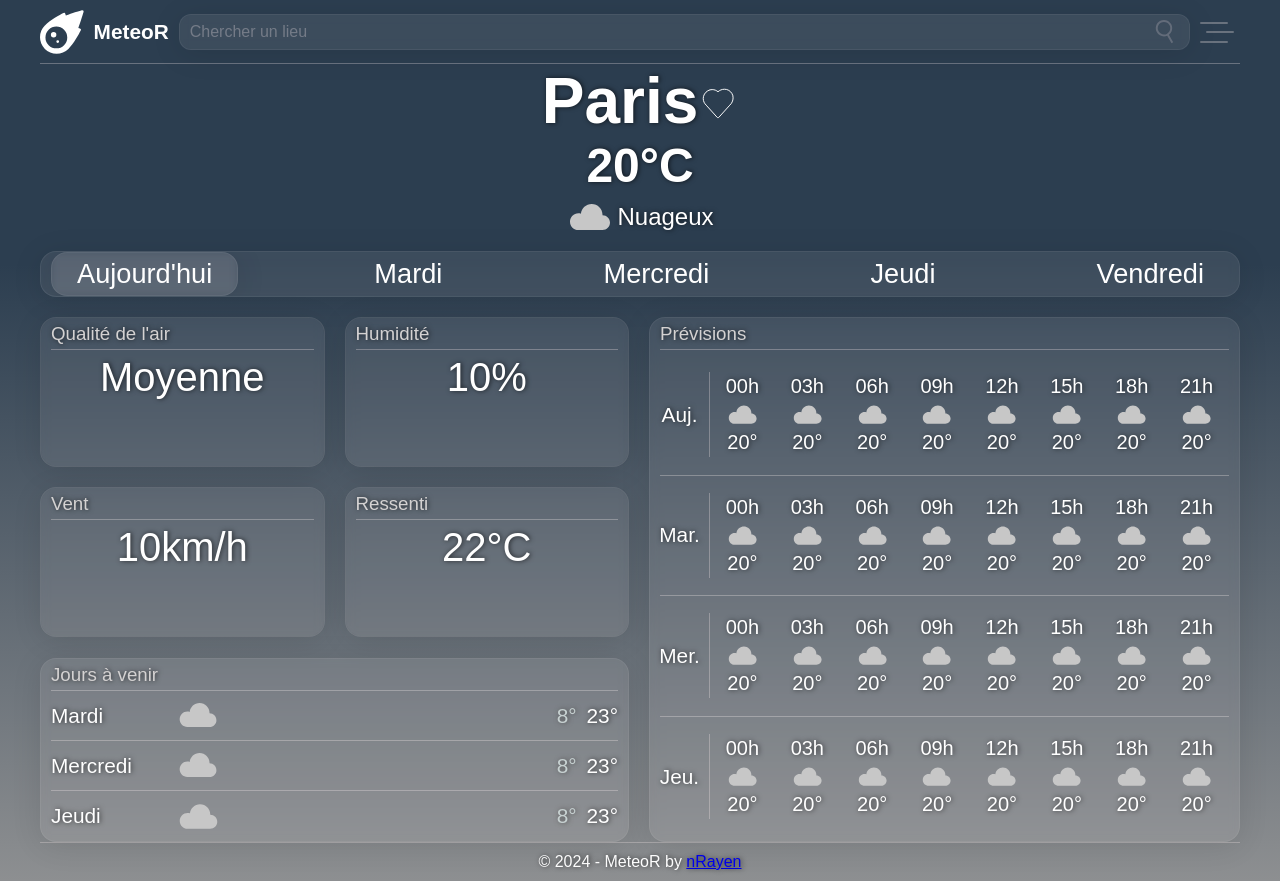
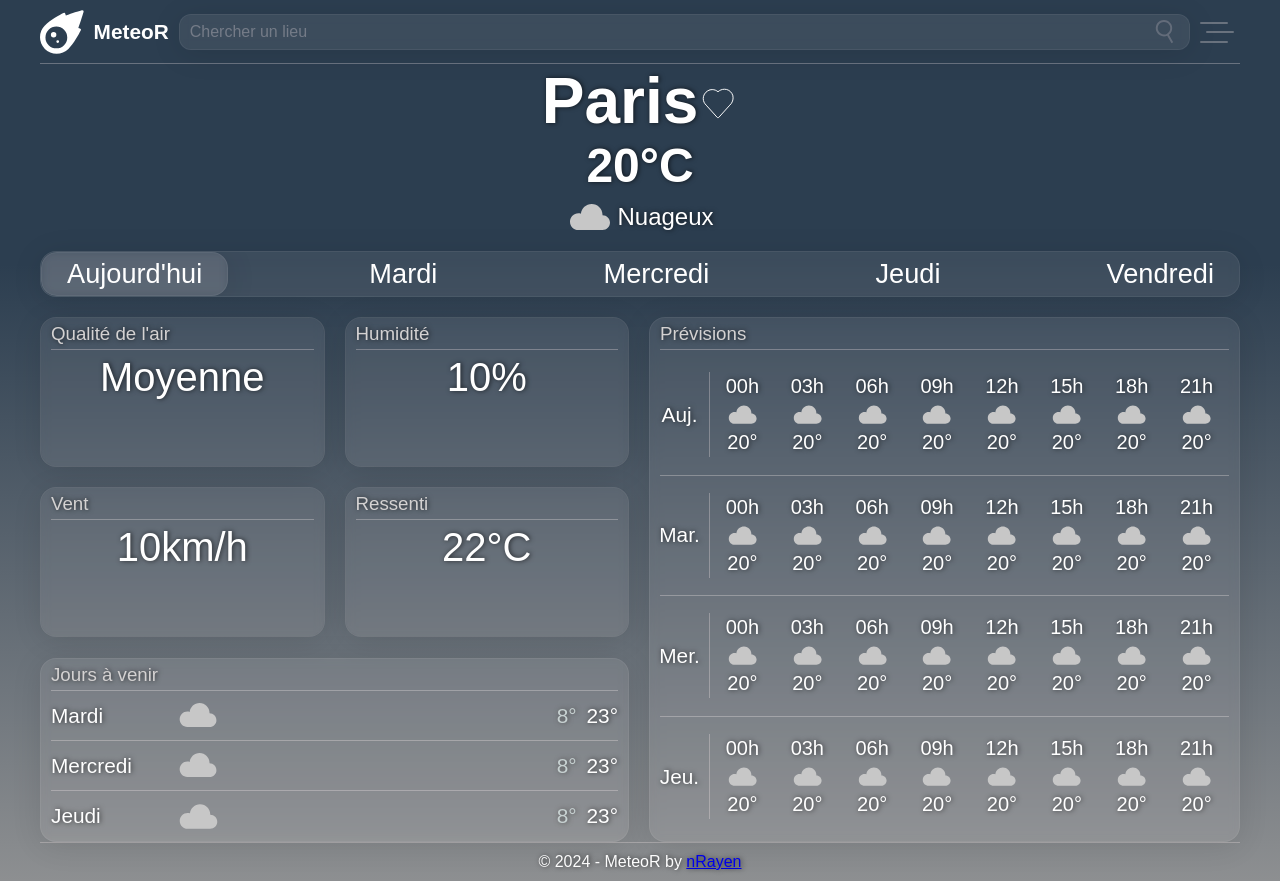
Before and after one commit to nRayen/MeteoR-App, a Next.js app: page / in a window 1280 px wide. Built offline with nearby package versions, Linux system fonts and the light colour scheme; a web font is replaced by a local one.

Commit message:
(fix) : date selector padding and scroll snap

```diff
--- a/src/app/globals.css
+++ b/src/app/globals.css
@@ -218,16 +218,16 @@ main {
 
             .day-selector {
                 display: flex;
-                padding: 0 10px;
                 width: 100%;
                 justify-content: space-between;
-                /* gap: 15px; */
                 overflow-x: scroll;
+                scroll-snap-type: x mandatory;
                 &::-webkit-scrollbar {
                     display: none;
                 }
 
                 button {
+                    scroll-snap-align: start;
                     cursor: pointer;
                     font-size: 1.7rem;
                     font-weight: 300;
```
